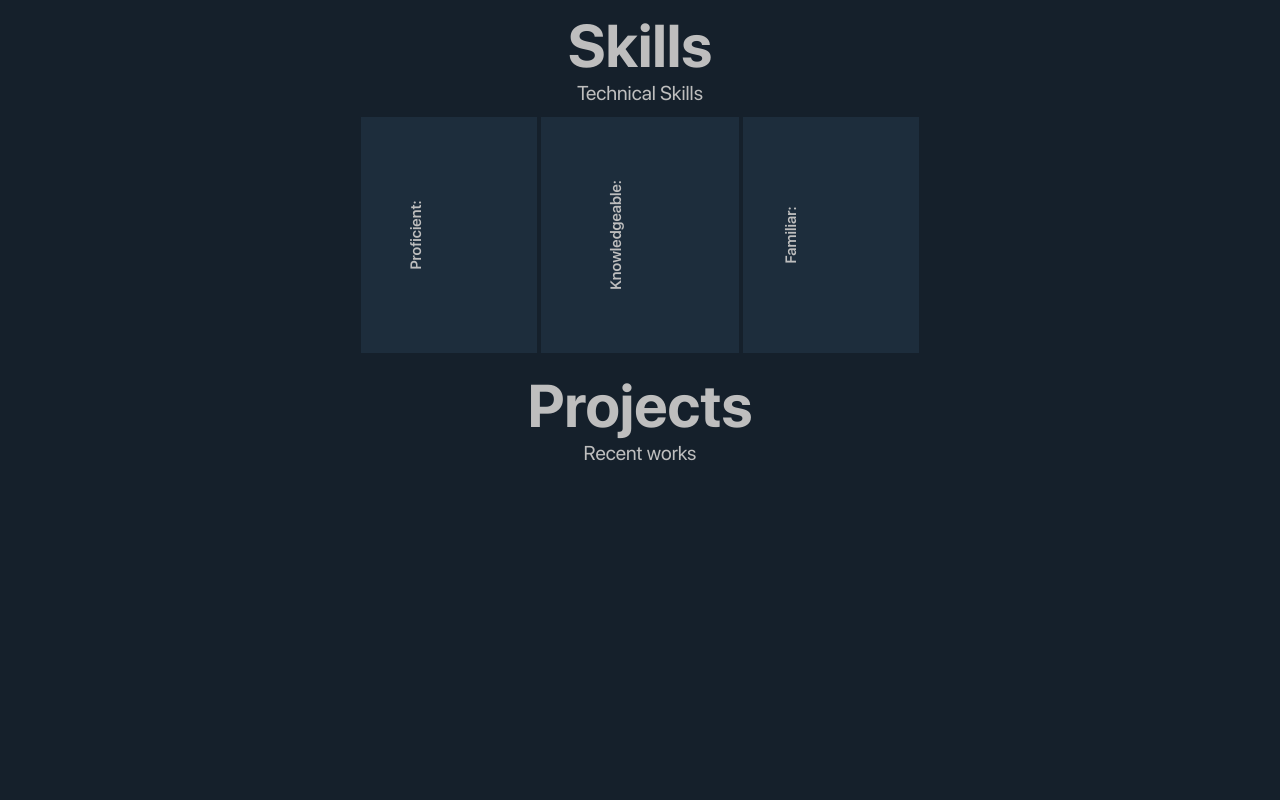
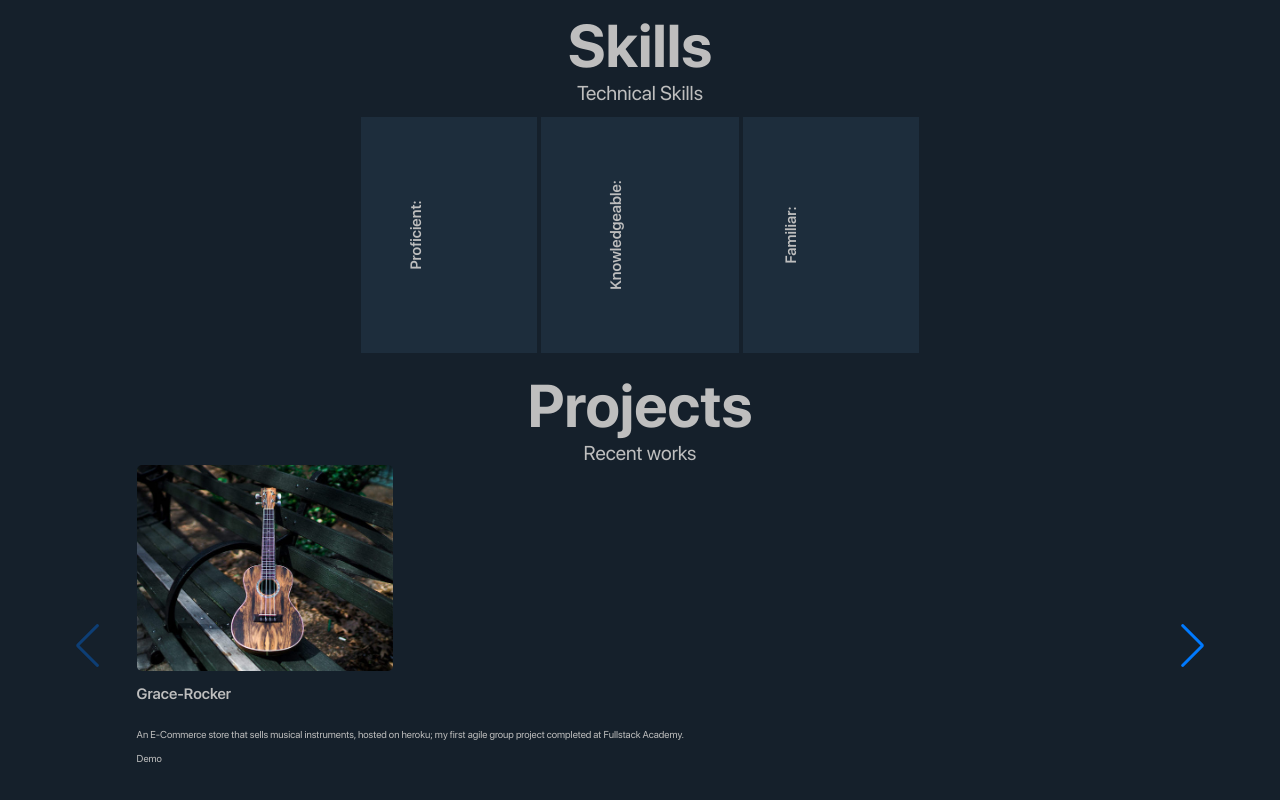
Before and after one commit to kthanesjesdapong/kt-portfolio, a React (Create React App) app: page / in a window 1280 px wide. Shown: the part 1274-2074 px from the top of the page. Before the commit the page ends 1739 px from the top, so only its background shows below. Built offline with nearby package versions, Linux system fonts and the light colour scheme.

Commit message:
added swiper, working on swiper comp right now

```diff
--- a/src/assets/data/projects.js
+++ b/src/assets/data/projects.js
@@ -9,7 +9,7 @@ const projects = [
     desc: 'An E-Commerce store that sells musical instruments, hosted on heroku; my first agile group project completed at Fullstack Academy.',
     img: GraceRocker,
     gh: `https://github.com/2103-team-css/grace-shopper`,
-    test: `https://dashboard.heroku.com/apps/grace-rocker-2103-test`,
+    link: `https://dashboard.heroku.com/apps/grace-rocker-2103-test`,
   },
   {
     id: uuidv4(),
@@ -17,7 +17,7 @@ const projects = [
     desc: `Fullstack mobile application akin to Pokemon GO! In this game, students are able to see instructors spawn in real-time on a map, and capture them in order to pit them against one another.
     `,
     img: PocketInstructor,
-    gh: ``,
+    link: `https://github.com/team-jupiter/pocket-instructors`,
   },
 ];
 
--- /dev/null
+++ b/src/components/ProjectItems.js
@@ -0,0 +1,53 @@
+import React from 'react';
+import styled from 'styled-components';
+
+const ProjectItemsStyles = styled.div`
+  .portfolio__container {
+    overflow: initial;
+  }
+  .portfolio__content {
+    padding: 0 1.5rem;
+  }
+  .portfolio__img {
+    width: 256px;
+    border-radius: 0.5rem;
+    justify-self: center;
+  }
+  .portfolio__title {
+    font-size: 1.5rem;
+    margin-bottom: 2.5rem;
+    margin-top: 1.2rem;
+  }
+  .portfolio__description {
+    margin-bottom: 1.2rem;
+  }
+  .portfolio__button:hover .button__icon {
+    transform: translateX(2rem);
+  }
+`;
+
+export default function ProjectItems({
+  img = undefined,
+  title = 'Project Name',
+  desc = 'placeholder',
+  link = 'link',
+}) {
+  return (
+    <ProjectItemsStyles>
+      <div className='portfolio__container container swiper-container'>
+        <div className='swiper-wrapper'>
+          <div className='portfolio__content grid swiper-slide'>
+            <img src={img} className='portfolio__img' alt='portfoliop-ic' />
+            <div className='portfolio__data'>
+              <h3 className='portfolio__title'>{title}</h3>
+              <p className='portfolio__description'>{desc}</p>
+              <a href={link} className='portfolio__button button__icon'>
+                Demo
+              </a>
+            </div>
+          </div>
+        </div>
+      </div>
+    </ProjectItemsStyles>
+  );
+}
--- a/src/components/Projects.js
+++ b/src/components/Projects.js
@@ -1,25 +1,35 @@
 import React from 'react';
 import styled from 'styled-components';
 import SectionTitle from './SectionTitle';
-import { Swiper } from 'swiper/react';
-import GraceRocker from '../assets/images/GraceRocker.png';
-import PocketInstructor from '../assets/images/PocketInstructor.png';
+import projects from '../assets/data/projects';
+import { Swiper, SwiperSlide } from 'swiper/react';
+import SwiperCore, { Navigation, Pagination } from 'swiper';
+import 'swiper/swiper-bundle.min.css';
+import ProjectItems from './ProjectItems';
+SwiperCore.use([Navigation], [Pagination]);
 
-const ProjectStyle = styled.div`
-  .work__container {
-    row-gap: 2rem;
+const ProjectItemsStyles = styled.div`
+  .portfolio__container {
+    overflow: initial;
   }
-  .work__img {
-    box-shadow: 0 4px 25px rgba(14, 36, 49, 0.15);
+  .portfolio__content {
+    padding: 0 1.5rem;
+  }
+  .portfolio__img {
+    width: 256px;
     border-radius: 0.5rem;
-    overflow: hidden;
+    justify-self: center;
   }
-  .work__img img {
-    transition: 1s;
-    cursor: pointer;
+  .portfolio__title {
+    font-size: 1.5rem;
+    margin-bottom: 2.5rem;
+    margin-top: 1.2rem;
   }
-  .work__img img:hover {
-    transform: scale(1.1);
+  .portfolio__description {
+    margin-bottom: 1.2rem;
+  }
+  .portfolio__button:hover .button__icon {
+    transform: translateX(2rem);
   }
 `;
 
@@ -27,6 +37,29 @@ export default function Projects() {
   return (
     <div className='container' id='projects'>
       <SectionTitle heading='Projects' subheading='Recent works' />
+      <Swiper
+        spaceBetween={30}
+        slidesPerView={1}
+        navigation
+        pagination={{ clickable: true }}
+      >
+        <ProjectItemsStyles>
+          <div className='portfolio__container container'>
+            {projects.map((project, idx) => {
+              return (
+                <SwiperSlide key={project.id}>
+                  <ProjectItems
+                    title={project.name}
+                    img={project.img}
+                    desc={project.desc}
+                    link={project.link}
+                  />
+                </SwiperSlide>
+              );
+            })}
+          </div>
+        </ProjectItemsStyles>
+      </Swiper>
     </div>
   );
 }
--- a/src/components/Skills.js
+++ b/src/components/Skills.js
@@ -13,9 +13,13 @@ const SkillsStyles = styled.div`
 
 export default function Skills() {
   return (
-    <SkillsStyles>
-      <div className='container' id='skills'>
-        <SectionTitle heading='Skills' subheading='Technical Skills' />
+    <SkillsStyles id='skills'>
+      <div className='container'>
+        <SectionTitle
+          heading='Skills'
+          subheading='Technical Skills'
+          id='skills'
+        />
         <Accordion />
       </div>
     </SkillsStyles>
```
